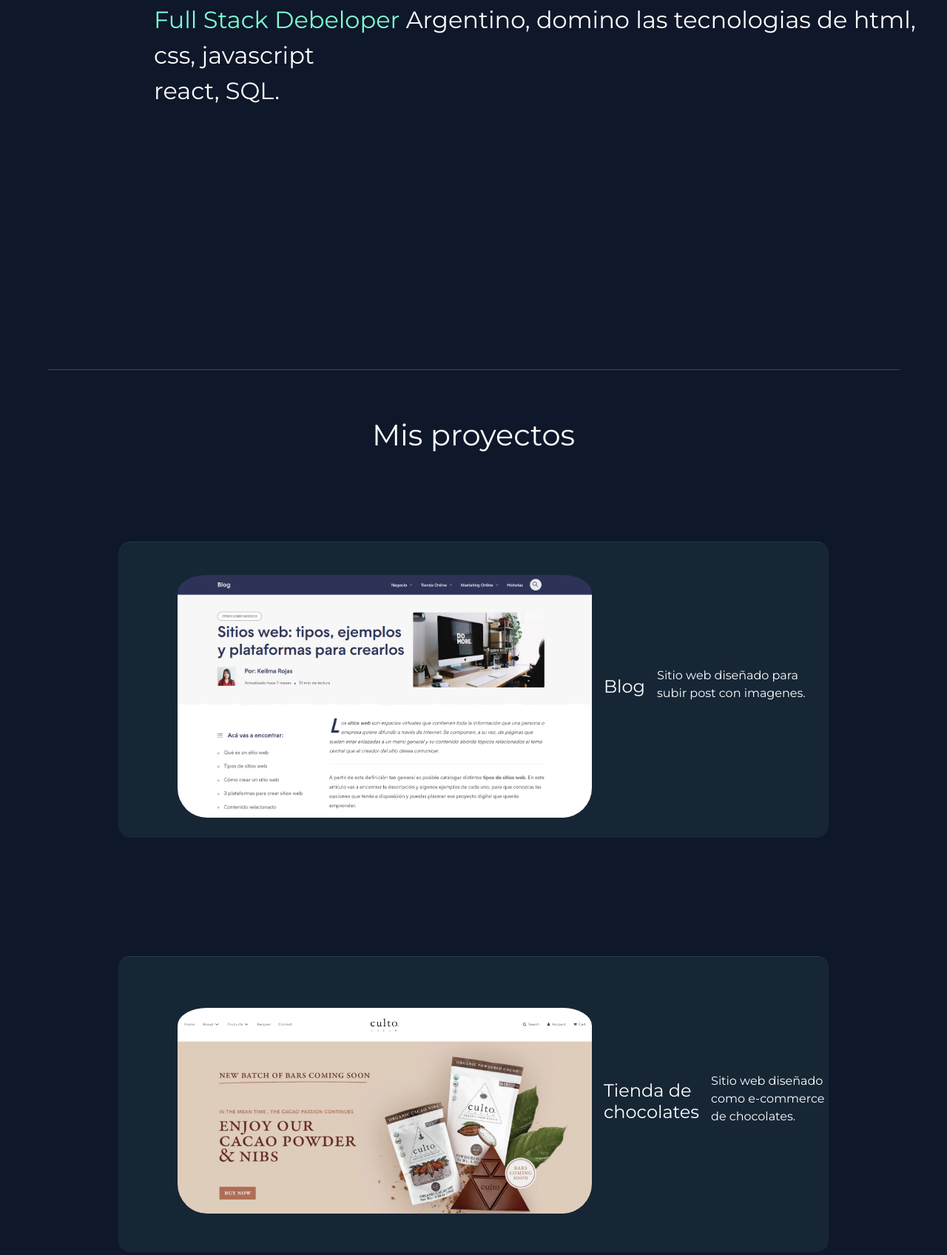
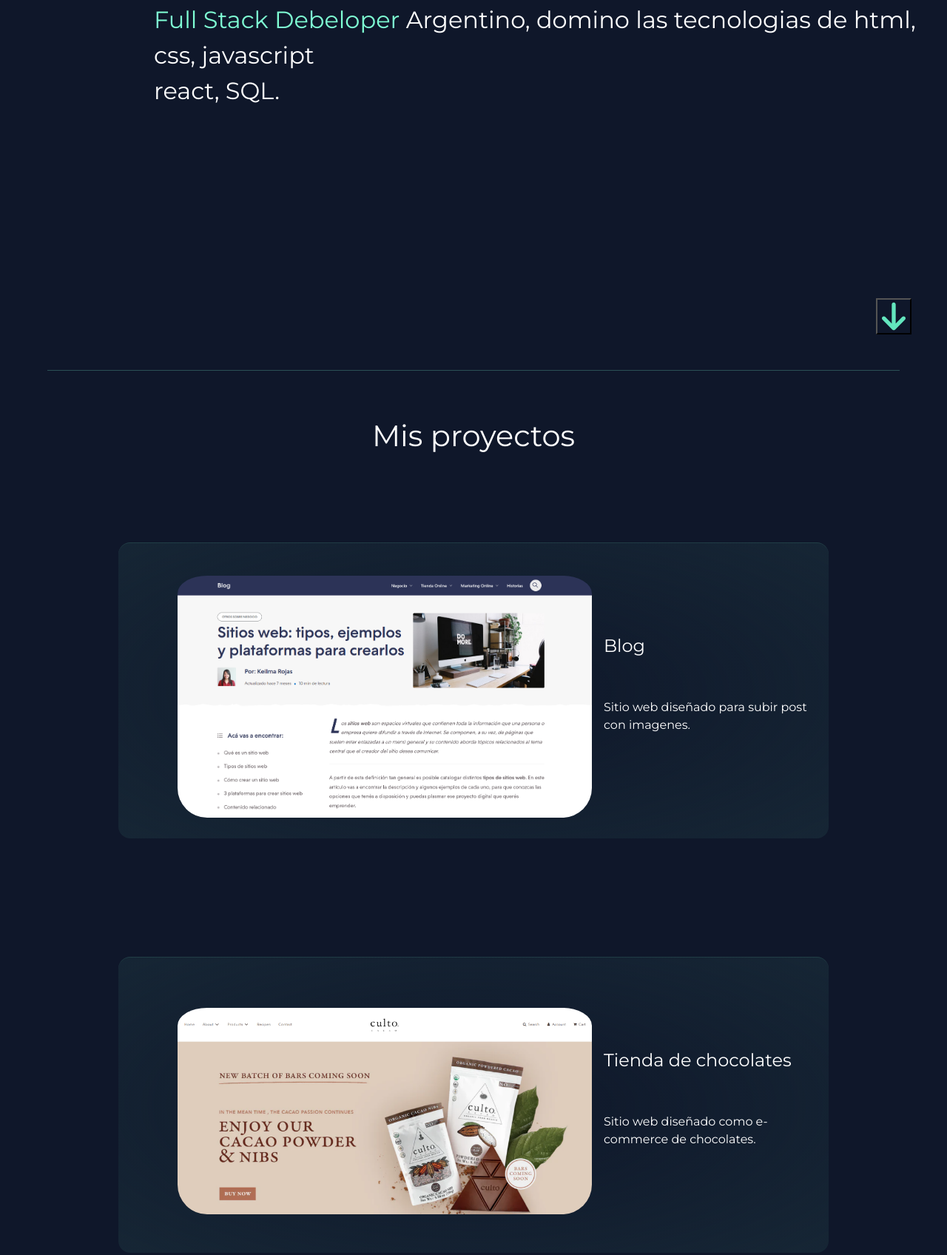
Before and after one commit to GermanZovich/Pre-entrega-3-GermanZovich, a plain HTML site: page index.html in a window 1280 px wide. Shown: the part 563-2259 px from the top of the page at 74% size. Drawn offline with nearby package versions, Linux system fonts and the light colour scheme.

Commit message:
inclui la flecha

```diff
--- a/index.html
+++ b/index.html
@@ -8,7 +8,7 @@
     <link rel="preconnect" href="https://fonts.googleapis.com">
     <link rel="preconnect" href="https://fonts.gstatic.com" crossorigin>
     <link href="https://fonts.googleapis.com/css2?family=Montserrat&display=swap" rel="stylesheet">
-    <link rel="stylesheet" href="https://use.fontawesome.com/releases/v5.7.2/css/all.css" integrity="sha384-fnmOCqbTlWIlj8LyTjo7mOUStjsKC4pOpQbqyi7RrhN7udi9RwhKkMHpvLbHG9Sr" crossorigin="anonymous">
+    <link rel="stylesheet" href="https://use.fontawesome.com/releases/v5.12.1/css/all.css" crossorigin="anonymous">
     <title>Document</title>
 </head>
 <body>
@@ -45,6 +45,10 @@
         <p class="p-texto-principal-dos"><span class="color-texto-principal">Full Stack Debeloper</span> Argentino, domino las tecnologias de html, css, javascript <br> react, SQL. </p>
     </div>
 
+    <div class="contenedor-flecha">
+      <button class="boton-flecha"><img src="./resources/icon/arrow-down-solid.svg"></img></button>
+    </div>
+
     <div class="contenedor-linea">
       <hr class="linea">
     </div>
@@ -56,15 +60,19 @@
 
     <section class="section__tarjetas">
       <div class="tarjeta">
-            <img src="./resources/img/pagina1.png">
+        <img src="../resources/img/pagina1.png">
+        <div class="contenedor-texto-tarjetas">
         <h4 class="texto-tarjeta-titulo">Blog</h4>
         <p class="texto-tarjeta">Sitio web diseñado para subir post con imagenes.</p>
     </div>
+    </div>
 
     <div class="tarjeta">
-            <img src="./resources/img/pagina2.png" alt="imagen representativa de la pagina creada por german zovich">
-            <h4 class="texto-tarjeta-titulo">Tienda de chocolates</h4>
-            <p class="texto-tarjeta">Sitio web diseñado como e-commerce de chocolates.</p>
+        <img src="../resources/img/pagina2.png" alt="imagen representativa de la pagina creada por german zovich">
+        <div class="contenedor-texto-tarjetas">
+            <h4>Tienda de chocolates</h4>
+            <p>Sitio web diseñado como e-commerce de chocolates.</p>
+        </div>
     </div>
 
     </section>
--- /dev/null
+++ b/sass/components/flecha.scss
@@ -0,0 +1,10 @@
+.contenedor-flecha{
+    @include flexbox(row, flex-end, flex-end);
+    padding-right: 3rem;
+}
+
+.boton-flecha{
+    width: 3rem;
+    background-color: $color-fondo;
+    margin-top: 15rem;
+}
--- a/sass/components/linea.scss
+++ b/sass/components/linea.scss
@@ -7,7 +7,7 @@
 
     //mixin de media query
     @include MQ-md{
-        padding-top: 20rem;
+        padding-top: 2rem;
     }
 }
 
--- a/sass/components/tarjetas.scss
+++ b/sass/components/tarjetas.scss
@@ -18,7 +18,7 @@
     @include flexbox(column, center, center);
     width: 80vw;
     height: 40vh;
-    background-color: $color-fondo-tarjetas;
+    background: radial-gradient($color-fondo, $color-fondo-tarjetas);
     border-top: 1px solid $color-borde-tarjetas;
     border-radius:1rem;
     overflow: hidden;
--- a/sass/main.scss
+++ b/sass/main.scss
@@ -6,6 +6,7 @@
 @import "./components/tarjetas.scss";
 @import "./components/footer.scss";
 @import "./components/linea.scss";
+@import "./components/flecha.scss";
 
 
 // Pages
```
Also changed, not shown: pages/contacto.html (+3 -3 lines), css/styles.css, resources/icon/arrow-down-solid.svg (added), 1 other file. Lines whose indentation alone changed are shown as unchanged.
